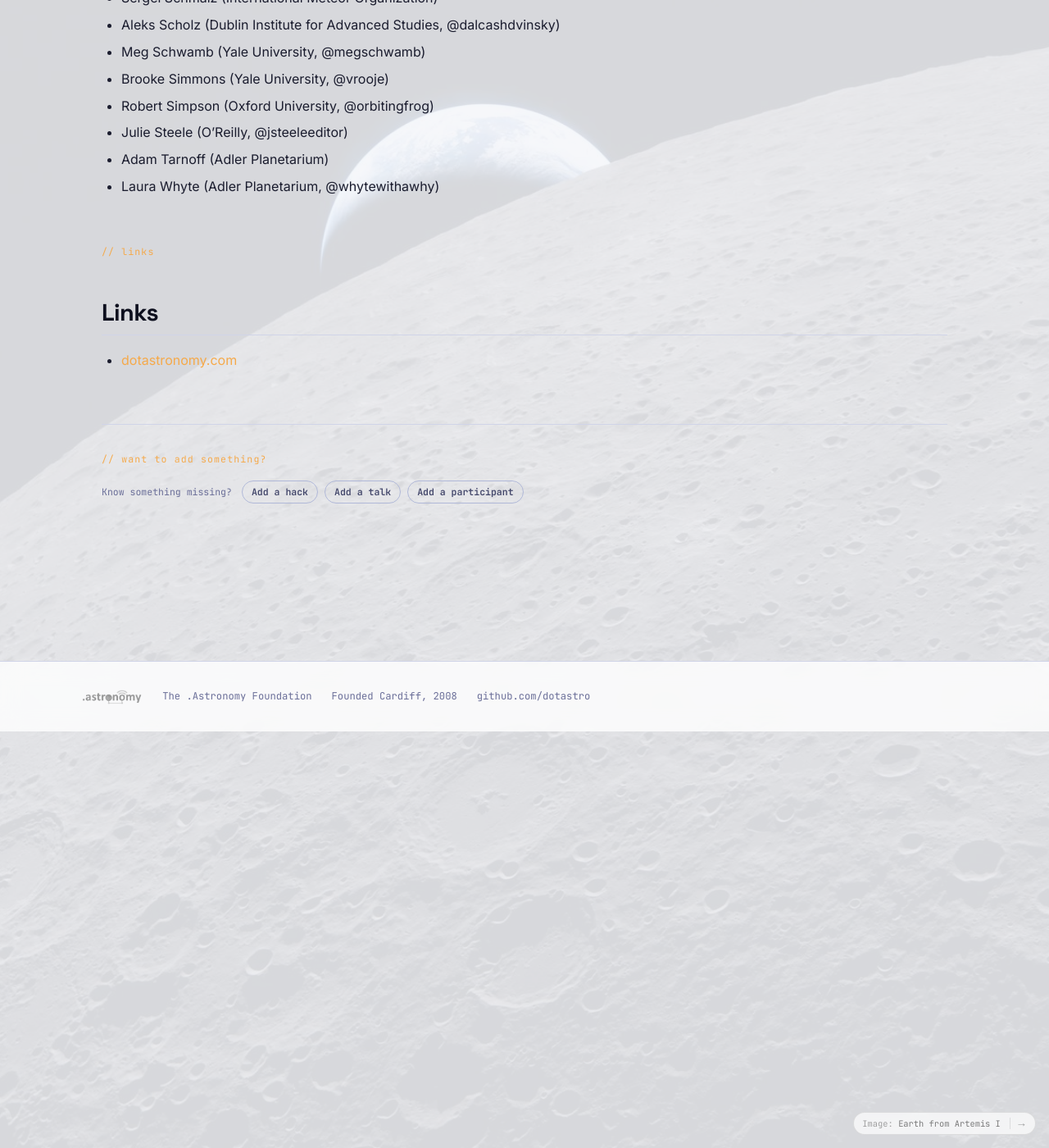
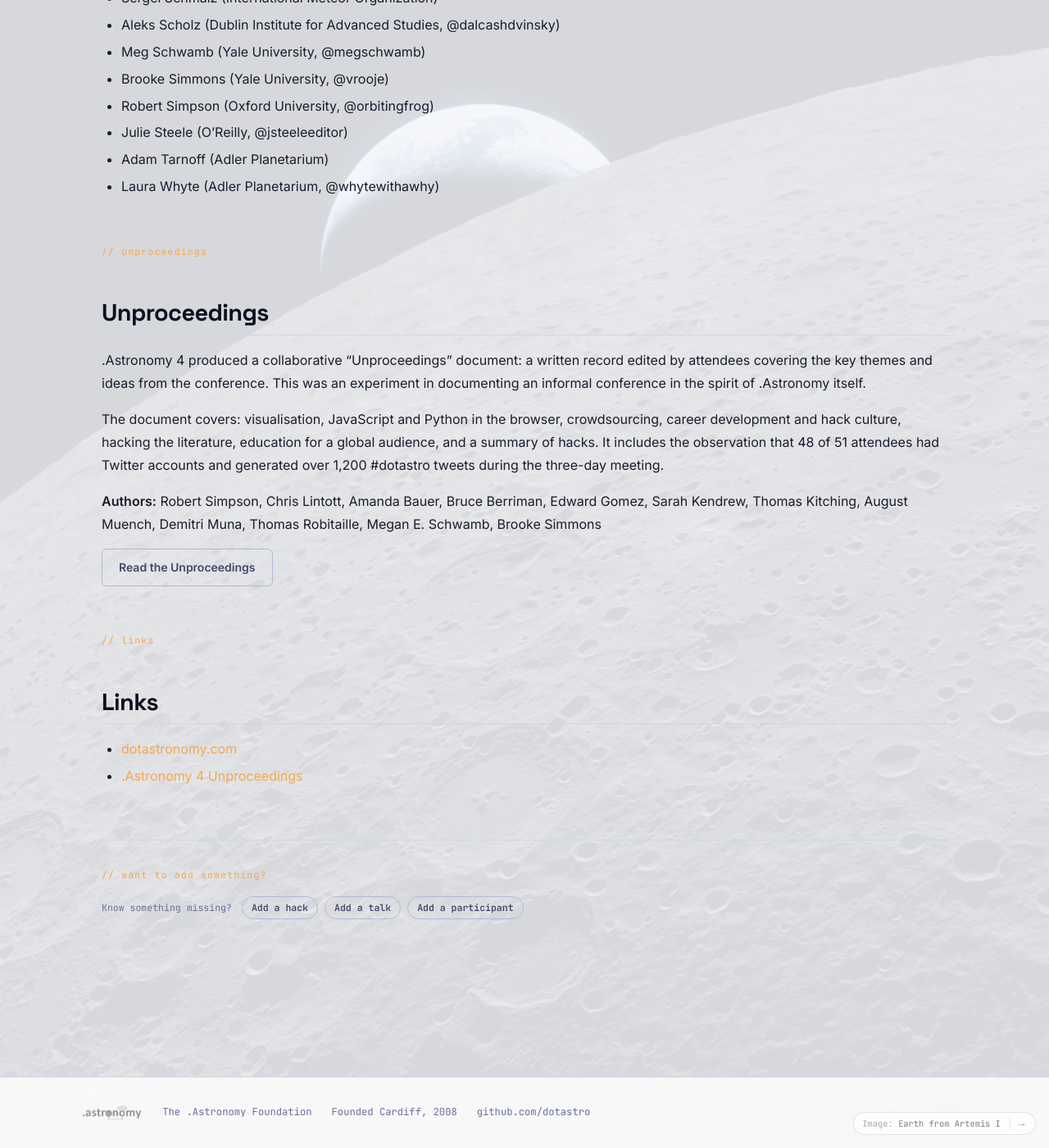
Before and after one commit to dotastro/dotastrosite, a Jekyll site: the page built from events/four/index.md, in a window 1280 px wide and 1400 px high, scrolled down 4636 px. Shown: the whole window at 82% size. Built offline with Jekyll 4.4.1, drawn with Linux system fonts in a browser that asks for light colours.

Commit message:
.Astronomy 4: add Unproceedings section with author list, description, and link to Google Doc

```diff
--- a/events/four/index.md
+++ b/events/four/index.md
@@ -18,6 +18,7 @@ title: ".Astronomy 4, Heidelberg, 2012"
   <a href="#talks">Talks</a>
   <a href="#hacks">Hacks</a>
   <a href="#participants">Participants</a>
+  <a href="#unproceedings">Unproceedings</a>
   <a href="#links">Links</a>
 </nav>
 
@@ -170,10 +171,22 @@ Approximately 50 people attended .Astronomy 4 in Heidelberg, July 2012.
 - Adam Tarnoff (Adler Planetarium)
 - Laura Whyte (Adler Planetarium, @whytewithawhy)
 
+<span class="section-label">// unproceedings</span>
+## Unproceedings {#unproceedings}
+
+.Astronomy 4 produced a collaborative "Unproceedings" document: a written record edited by attendees covering the key themes and ideas from the conference. This was an experiment in documenting an informal conference in the spirit of .Astronomy itself.
+
+The document covers: visualisation, JavaScript and Python in the browser, crowdsourcing, career development and hack culture, hacking the literature, education for a global audience, and a summary of hacks. It includes the observation that 48 of 51 attendees had Twitter accounts and generated over 1,200 #dotastro tweets during the three-day meeting.
+
+**Authors:** Robert Simpson, Chris Lintott, Amanda Bauer, Bruce Berriman, Edward Gomez, Sarah Kendrew, Thomas Kitching, August Muench, Demitri Muna, Thomas Robitaille, Megan E. Schwamb, Brooke Simmons
+
+<a href="https://docs.google.com/document/d/1x8GffmAk8nRItzuUERDpfZb4qSwiqV1f4I30XSrmvMY/edit" target="_blank" rel="noopener" class="btn btn-outline btn-sm">Read the Unproceedings</a>
+
 <span class="section-label">// links</span>
 ## Links {#links}
 
 - [dotastronomy.com](https://www.dotastronomy.com/four)
+- [.Astronomy 4 Unproceedings](https://docs.google.com/document/d/1x8GffmAk8nRItzuUERDpfZb4qSwiqV1f4I30XSrmvMY/edit)
 
 
 <div class="contribute-section" data-event=".Astronomy 4">
```
Also changed, not shown: assets/js/search-index.json (+1 -1 lines).
